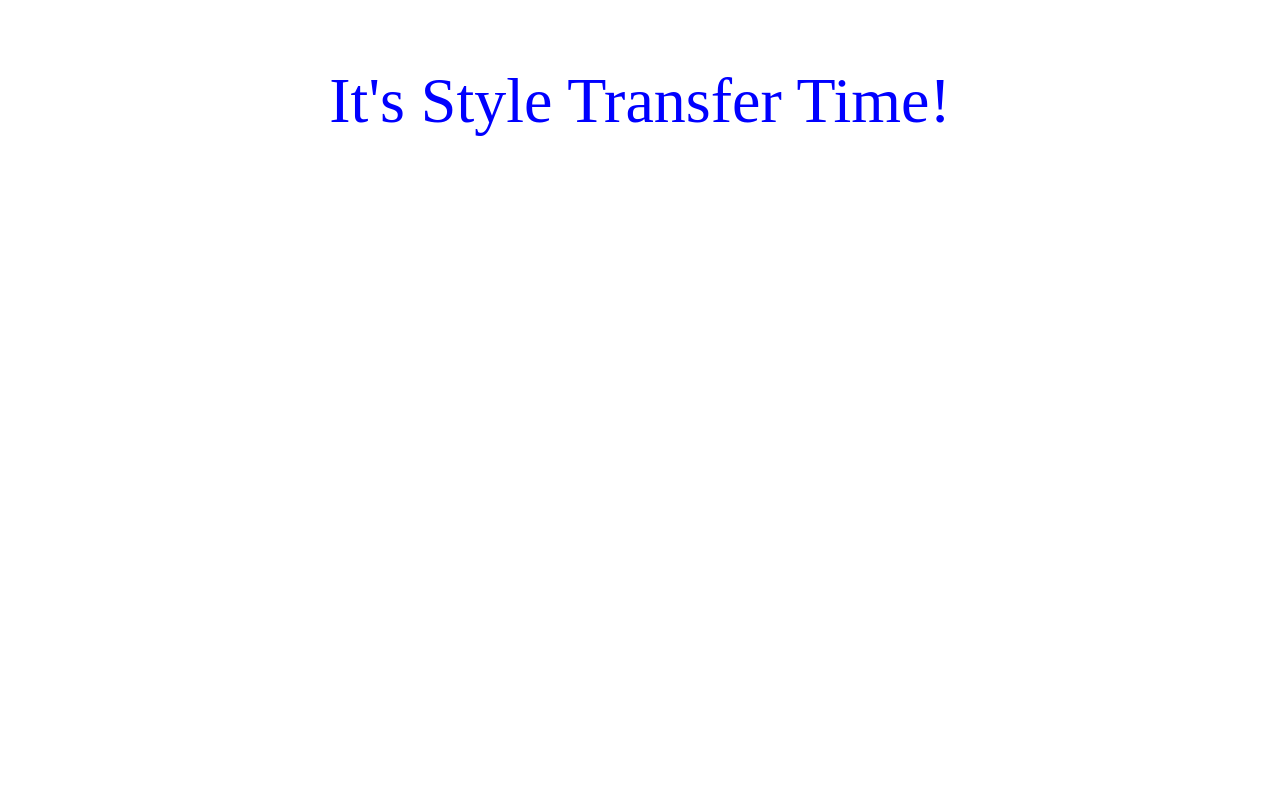
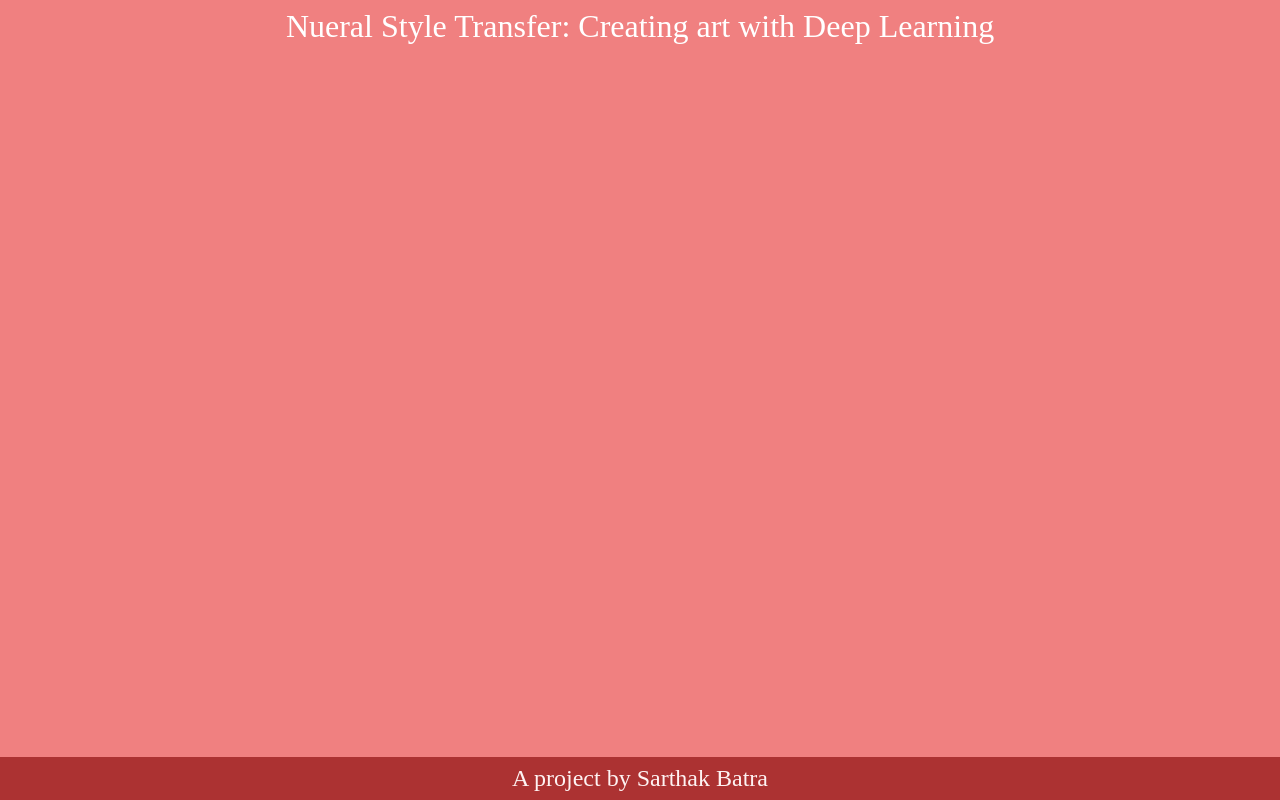
Before and after one commit to sarthakbatragatech/style_transfer, a Flask app: page / in a window 1280 px wide. Run offline with Flask 2, Linux system fonts and the light colour scheme; parts of the project's set-up code (start-up, migrations or seed data) failed here and were passed over.

Commit message:
Updated home webpage with title and footer

```diff
--- a/static/style.css
+++ b/static/style.css
@@ -3,6 +3,28 @@
 }
 
 .message {
-    font-size: 4rem;
-    color: blue;
+    font-size: 2rem;
+    color: white;
 }
+
+.footer {
+    position: fixed;
+    left: 0vw;
+    right: 0vw;
+    bottom: 0;
+    width: 100vw;
+    background-color: brown;
+    color: white;
+    font-size: 1.5rem;
+    text-align: center;
+    opacity: 0.9;
+}
+
+p {
+    margin:1vh;
+    padding:0;
+}
+
+body {
+    background-color: lightcoral;
+}
--- a/templates/index.html
+++ b/templates/index.html
@@ -8,8 +8,11 @@
     <body>
         <div class='container'>
             <p class='message'>
-                It's Style Transfer Time!
+                Nueral Style Transfer: Creating art with Deep Learning
             </p>
+        </div>
+        <div class='footer'>
+            <p>A project by Sarthak Batra</p>
         </div>
     </body>
 </html>
```
